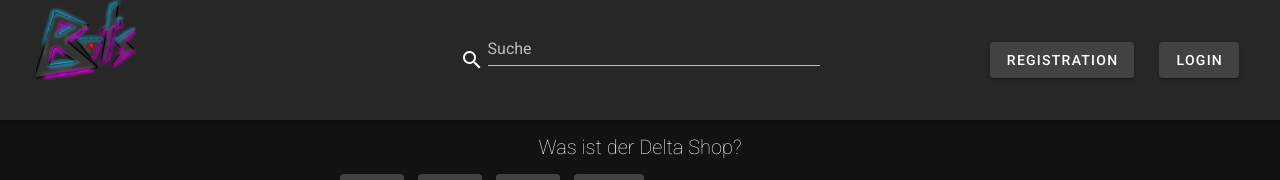
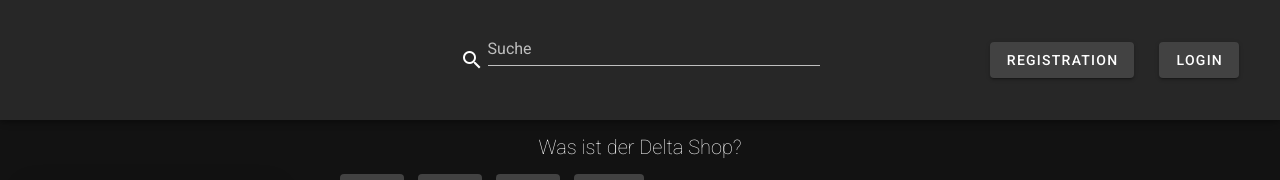
Before and after one commit to hfu-gis/Delta, a Vue app: page / in a window 1280 px wide. Shown: the top 180 px of the page. Built offline with nearby package versions, Linux system fonts and the light colour scheme; no server answers; the database is empty.

Commit message:
Changed Logo

```diff
--- a/src/App.vue
+++ b/src/App.vue
@@ -3,7 +3,7 @@
         <v-app-bar class="appbar" app clipped-right dark height="120">
             <router-link to="/">
                 <v-toolbar-title class="routbild">
-                    <v-img class="logo" src="./assets/BotsLogo.png"></v-img>
+                    <v-img class="logo" src="./assets/DeltaLogo.png"></v-img>
                 </v-toolbar-title>
             </router-link>
             <v-spacer/>
@@ -123,15 +123,15 @@
     }
 
     .routbild {
-        width: 200px;
-        height: 200px;
+        width: 120px;
+        height: 140px;
         margin-left: 10%;
         align-self: center;
     }
 
     .logo:hover {
-        height: 120px;
-        width: 140px;
+        height: 110px;
+        width: 130px;
         transition: 1s;
     }
 
```
Also changed, not shown: src/assets/DeltaLogo.png (added), src/assets/placeholder/DeltaLogo.png (added).
